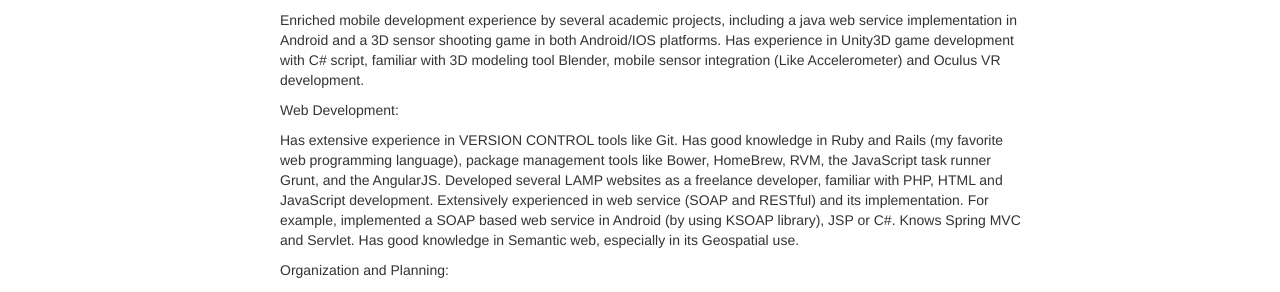
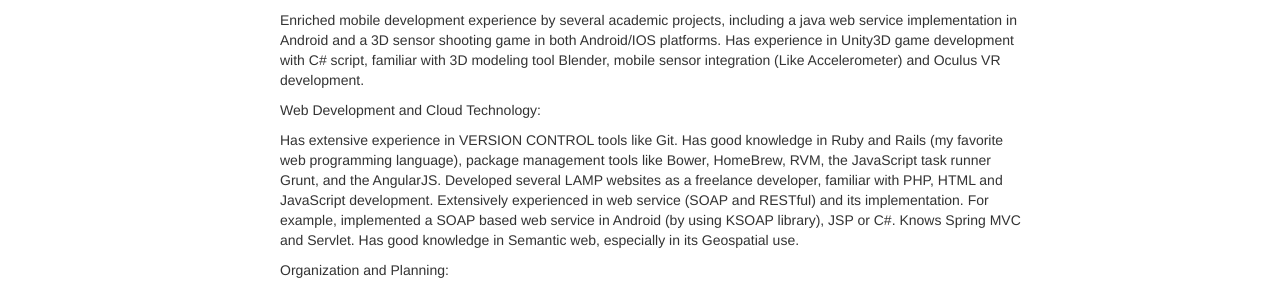
Before and after one commit to haozhechen/haozhechen.github.io, a Jekyll site: the page built from _posts/2016-06-17-more-about-my-skills.markdown, in a window 1280 px wide and 1031 px high. Shown: the part 290-582 px from the top of the window. Built offline with Jekyll 4.4.1, drawn with Linux system fonts in a browser that asks for light colours.

```diff
--- a/_posts/2016-06-17-more-about-my-skills.markdown
+++ b/_posts/2016-06-17-more-about-my-skills.markdown
@@ -15,7 +15,7 @@
 Enriched mobile development experience by several academic projects, including a java web service implementation in Android and a 3D sensor shooting game in both Android/IOS platforms.
 Has experience in Unity3D game development with C# script, familiar with 3D modeling tool Blender, mobile sensor integration (Like Accelerometer) and Oculus VR development.
 
-Web Development:
+Web Development and Cloud Technology:
 
 Has extensive experience in VERSION CONTROL tools like Git.
 Has good knowledge in Ruby and Rails (my favorite web programming language), package management tools like Bower, HomeBrew, RVM, the JavaScript task runner Grunt, and the AngularJS.
```
